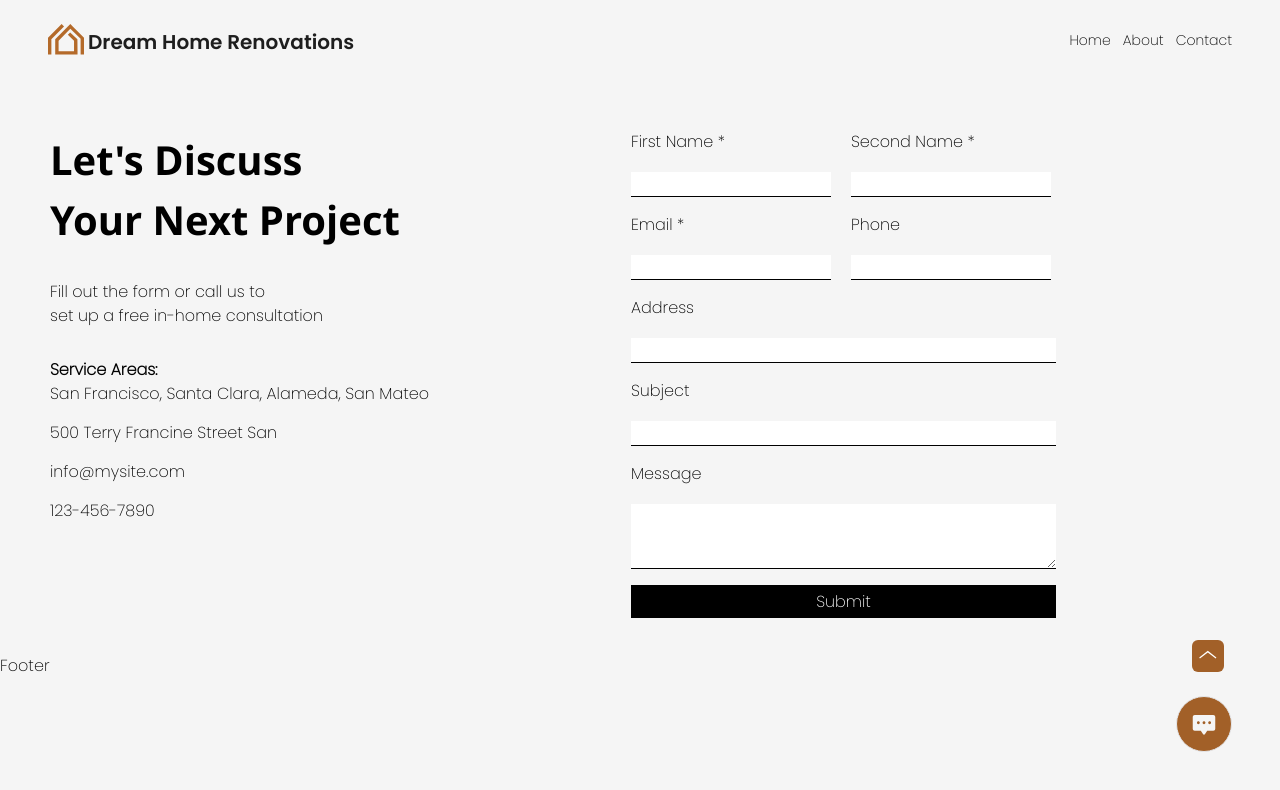
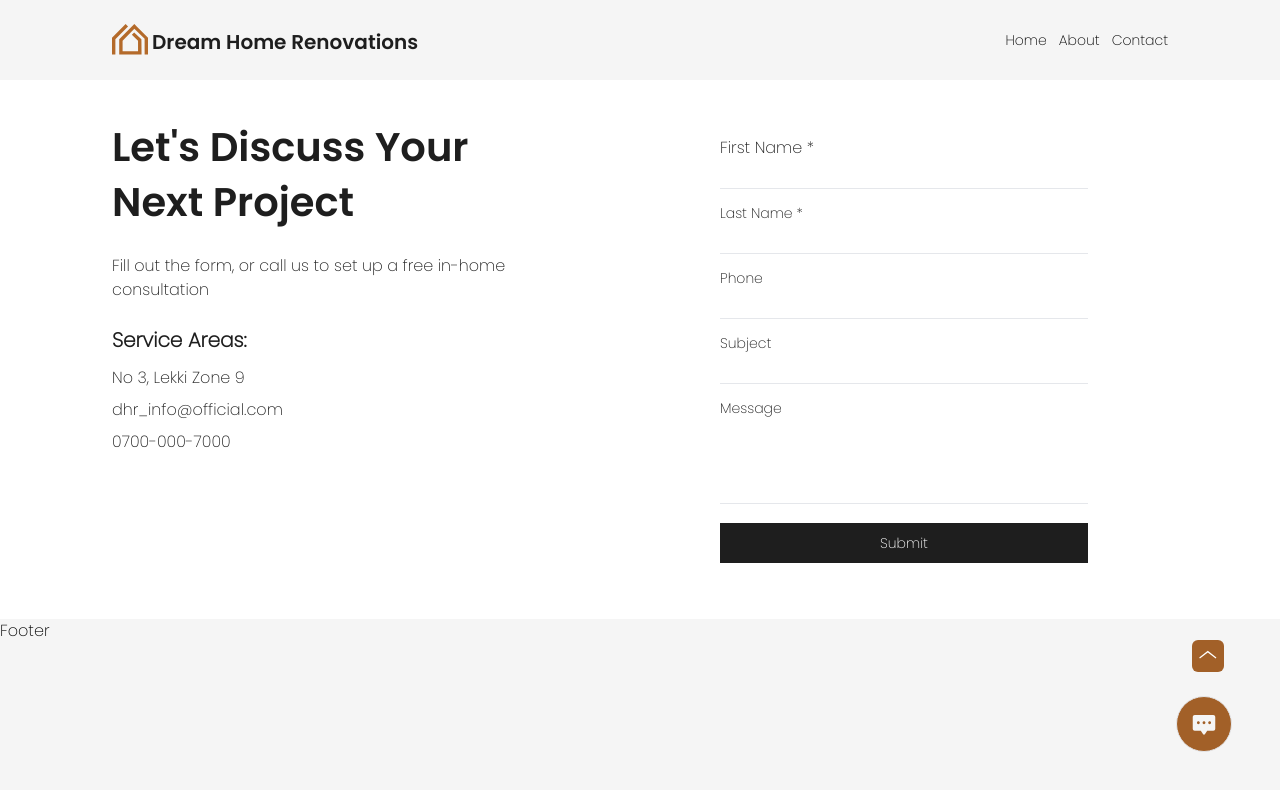
Before and after one commit to W-A-G-M-I/dreamhome_renovations, a React (Vite) app: page /contact in a window 1280 px wide. Shown: the top 790 px of the page. Built offline with nearby package versions, Linux system fonts and the light colour scheme.

Commit message:
modified components discuss and form, created contact us for the home and contact page

```diff
--- a/package.json
+++ b/package.json
@@ -10,6 +10,7 @@
     "preview": "vite preview"
   },
   "dependencies": {
+    "@formspree/react": "^2.5.1",
     "react": "^18.3.1",
     "react-dom": "^18.3.1",
     "react-router-dom": "^6.28.0"
--- a/src/components/_common/Btn.jsx
+++ b/src/components/_common/Btn.jsx
@@ -1,8 +1,26 @@
 import React from "react";
 
-const Btn = ({ text, containerStyle, handleClick }) => {
-  return <button className={containerStyle}>{text && text}
-  </button>;
+const getBtnVariant = (variant) => {
+  switch (variant) {
+    case "tea":
+      return "bg-white text-tea";
+    case "secondary":
+      return "bg-tea text-white";
+    default:
+      return "bg-charcoal text-white";
+  }
+};
+
+const Btn = ({ text, containerStyle, handleClick, variant, ...props}) => {
+  return (
+    <button
+      className={`${containerStyle} ${getBtnVariant(variant)}`}
+      onClick={handleClick}
+      {...props}
+    >
+      {text}
+    </button>
+  );
 };
 
 export default Btn;
--- a/src/components/_common/Header.jsx
+++ b/src/components/_common/Header.jsx
@@ -5,7 +5,7 @@ import MobileNav from "./MobileNav";
 
 const Header = () => {
   return (
-    <header className="px-4 md:px-12 h-20 flex-apart relative">
+    <header className="relative h-20 padded flex-apart">
       <div className="flex items-end">
         <Logo containerStyle="w-9 h-8" />
         <h1 className="text-xl font-heading ms-1 text-charcoal">
--- a/src/components/_common/InputField.jsx
+++ b/src/components/_common/InputField.jsx
@@ -10,7 +10,9 @@ const InputField = ({
   inputStyle,
   inputContainerStyle,
   iconSrc,
-  value
+  value,
+  mustFill = true,
+  handleChange
 }) => {
   const displayInput = () => {
     switch (type) {
@@ -21,6 +23,7 @@ const InputField = ({
             className={inputStyle}
             placeholder={placeholder}
             value={value}
+            onChange={handleChange}
           />
         );
       default:
@@ -31,6 +34,7 @@ const InputField = ({
             className={inputStyle}
             name={name}
             value={value}
+            onInput={handleChange}
           />
         );
     }
@@ -39,7 +43,7 @@ const InputField = ({
     <div className={containerStyle}>
       {label && (
         <label htmlFor={name} className={labelStyle}>
-          {label}
+          {label} {mustFill && "*"}
         </label>
       )}
 
--- a/src/components/_common/index.js
+++ b/src/components/_common/index.js
@@ -7,9 +7,11 @@ import MenuIcon from "./MenuIcon";
 import MobileNav from "./MobileNav";
 import Nav from "./Nav";
 import TitleDesc from "./TitleDesc";
+import Btn from "./Btn";
 import InputField from "./InputField";
 
 export {
+  Btn,
   Header,
   Footer,
   Logo,
--- a/src/components/contact/discuss/Discuss.jsx
+++ b/src/components/contact/discuss/Discuss.jsx
@@ -1,18 +1,34 @@
 import React from "react";
 import "./discuss.css";
+import { TitleDesc } from "../../_common";
+import { contactDetails } from "../../../constants";
 
 const Discuss = () => {
-  return <div className="discuss_lai">
-    <header className="header_lai">Let's Discuss <span className="span_lai">Your Next Project</span></header>
-    <section className="section_lai">
-      <p className="p-one_lai">Fill out the form or call us to<span className="span_lai">set up a free in-home consultation</span></p>
-      <header className="service-areas_lai">Service Areas:</header>
-      <p className="p-two_lai">San Francisco, Santa Clara, Alameda, San Mateo</p>
-      <p className="p-three_lai">500 Terry Francine Street San </p>
-      <p className="p-four_lai">info@mysite.com</p>
-      <p className="p-five_lai">123-456-7890</p>
-    </section>
-  </div>;
+  const ourDetails = Object.values(contactDetails).map((detail) => detail);
+
+  return (
+    <div className="md:w-1/2 md:pr-20">
+      <TitleDesc
+      containerStyle=""
+        title="Let's Discuss Your Next Project"
+        desc="Fill out the form, or call us to set up a free in-home consultation"
+        titleStyle="text-2xl font-heading md:text-[40px] md:leading-snug"
+        descStyle="text-sm mt-1 md:mt-6 md:text-base"
+      />
+
+      <article className="mt-6">
+        <h3 className="font-bold md:text-xl">Service Areas: </h3>
+
+        <div className="flex flex-col mt-3 gap-y-2">
+          {ourDetails.map((detail, index) => (
+            <p key={index} className="text-xs md:text-base">
+              {detail}
+            </p>
+          ))}
+        </div>
+      </article>
+    </div>
+  );
 };
 
 export default Discuss;
--- a/src/components/contact/form/Form.jsx
+++ b/src/components/contact/form/Form.jsx
@@ -1,46 +1,92 @@
-import React from 'react'
-import './form.css'
+import React, { useState } from "react";
+import "./form.css";
+import { InputField, Btn } from "../../_common";
+import { useForm, ValidationError } from "@formspree/react";
 
-const Form = () => {
+const Form = ({ btnVariant }) => {
+  const [state, handleSubmit] = useForm("xannqewb");
+  const [formData, setFormData] = useState({
+    firstname: "",
+    lastname: "",
+    phone: "",
+    subject: "",
+    message: "",
+  });
+
+  const handleChange = (e) => {
+    const name = e.currentTarget.name;
+    const value = e.currentTarget.value;
+    setFormData((prev) => ({ ...prev, [name]: value }));
+  };
+
   return (
-    <div className="form_lai">
-      <form method="post" action="">
-        <div className='flex-form_lai'>
-          <label for="name_lai">First Name *
-            <input type="text" id="name_lai" required></input>
-          </label>
+    <form onSubmit={handleSubmit} className="px-20 py-4 mt-6 md:mt-0 md:w-1/2">
+      <InputField
+        label="First Name"
+        labelStyle="text-sm md:text-base"
+        name="firstname"
+        inputContainerStyle="mt-1"
+        inputStyle="w-full bg-transparent border-b outline-none px-3"
+        value={formData.firstname}
+        handleChange={handleChange}
+        />
 
-          <label for="name_lai">Second Name *
-            <input type="text" id="name_lai" required></input>
-          </label>
-        </div>
+      <InputField
+        containerStyle="mt-3"
+        label="Last Name"
+        labelStyle="text-sm"
+        name="lastname"
+        inputContainerStyle="mt-1"
+        inputStyle="w-full bg-transparent border-b outline-none px-3"
+        value={formData.lastname}
+        handleChange={handleChange}
+        />
 
-        <div className='flex-form_lai'>
-          <label for="email_lai">Email *
-            <input type="email" id="email_lai" required></input>
-          </label>
+      <InputField
+        containerStyle="mt-3"
+        label="Phone"
+        labelStyle="text-sm"
+        name="phone"
+        inputContainerStyle="mt-1"
+        inputStyle="w-full bg-transparent border-b outline-none px-3"
+        mustFill={false}
+        value={formData.phone}
+        handleChange={handleChange}
+        />
 
-          <label for="number_lai">Phone
-            <input type="tel" id="number_lai" minLength={11} required></input>
-          </label>
-        </div>
+      <InputField
+        containerStyle="mt-3"
+        label="Subject"
+        labelStyle="text-sm"
+        name="subject"
+        inputContainerStyle="mt-1"
+        inputStyle="w-full bg-transparent border-b outline-none px-3"
+        mustFill={false}
+        value={formData.subject}
+        handleChange={handleChange}
+        />
 
-        <label for="address_lai">Address
-          <input type="text" id="address_lai" required></input>
-        </label>
+      <InputField
+        containerStyle="mt-3"
+        type="textarea"
+        label="Message"
+        labelStyle="text-sm"
+        name="message"
+        inputContainerStyle="mt-1"
+        inputStyle="w-full bg-transparent border-b outline-none px-3 h-20 resize-none"
+        mustFill={false}
+        value={formData.message}
+        handleChange={handleChange}
+      />
 
-        <label for="subject_lai">Subject
-          <input type="text" id="subject_lai" required></input>
-        </label>
+      <Btn
+        text="Submit"
+        variant={btnVariant}
+        containerStyle="w-full h-10 mt-3 text-sm"
+        disabled={state.submitting}
+      />
+    </form>
+  );
+};
 
-        <label for="message_lai">Message
-          <textarea id="message_lai" name="message" rows="8" cols="50" minLength={50} maxLength={700} required></textarea>
-        </label>
-
-        <input type="submit" id="submit_lai"/>
-      </form>
-    </div>
-  )
-}
-
-export default Form
+export default Form;
--- /dev/null
+++ b/src/components/home/ContactUs.jsx
@@ -0,0 +1,20 @@
+import React from "react";
+import Discuss from "../contact/discuss/Discuss";
+import Form from "../contact/form/Form";
+import { contactTheme } from "../../constants";
+
+const formBtnVariant = {
+  light: "default",
+  dark: "tea",
+};
+
+const ContactUs = ({ theme = "light" }) => {
+  return (
+    <section className={`py-5 md:py-10 padded md:flex ${contactTheme[theme]}`}>
+      <Discuss />
+      <Form btnVariant={formBtnVariant[theme]} />
+    </section>
+  );
+};
+
+export default ContactUs;
--- a/src/constants/index.js
+++ b/src/constants/index.js
@@ -44,3 +44,15 @@ export const reviews = [
       "Dream House Renovations exceeded our expectations. They turned our outdated bathroom into a luxurious space. The craftsmanship and design expertise were top-notch!",
   },
 ];
+
+export const contactDetails = {
+  location: "No 3, Lekki Zone 9",
+  email: "dhr_info@official.com",
+  phone: "0700-000-7000",
+};
+
+
+export const contactTheme = {
+  light: "text-charcoal bg-white",
+  dark: "text-white bg-charcoal",
+};
--- a/src/index.css
+++ b/src/index.css
@@ -10,7 +10,7 @@
   --color_8: 143, 143, 143;
   --color_9: 86, 86, 86;
   --color_10: 30, 30, 30;
-  --color_11: 245, 245, 245;
+  --color_11: rgb(245, 245, 245);
   --color_12: 219, 219, 219;
   --color_13: 143, 143, 143;
   --color_14: 86, 86, 86;
@@ -108,7 +108,7 @@
 } */
 
 .btn__menu {
-  @apply size-10 flex-apart flex-col absolute top-1/2 -translate-y-1/2 z-50 right-4 py-3 md:hidden;
+  @apply absolute z-50 flex-col py-3 -translate-y-1/2 size-10 flex-apart top-1/2 right-4 md:hidden;
 }
 
 .btn__stroke {
@@ -116,14 +116,13 @@
 }
 
 .btn__stroke--active {
-  @apply block absolute left-1/2 -translate-x-1/2 top-1/2 -translate-y-1/2 w-7;
+  @apply absolute block -translate-x-1/2 -translate-y-1/2 left-1/2 top-1/2 w-7;
 }
 
+.padded {
+  @apply px-4 md:px-28
+}
 
-
-* {
-  box-sizing: border-box;
-}
 
 /* To flex "Discuss" and "Form" */
 .flex_lai {
--- a/src/pages/Contact.jsx
+++ b/src/pages/Contact.jsx
@@ -1,14 +1,8 @@
 import React from "react";
-import Form from "../components/contact/form/Form";
-import Discuss from "../components/contact/discuss/Discuss";
+import ContactUs from "../components/home/ContactUs";
 
 const Contact = () => {
-  return (
-    <section className="flex_lai">
-      <Discuss />
-      <Form />
-    </section>
-  );
+  return <ContactUs />;
 };
 
 export default Contact;
--- a/src/pages/Home.jsx
+++ b/src/pages/Home.jsx
@@ -4,6 +4,7 @@ import Emphasis from "../components/home/emphasis/Emphasis";
 import Reason from "../components/home/reasons/Reason";
 import Services from "../components/home/our_services/Services";
 import Customer from "../components/home/customer/Customer";
+import ContactUs from "../components/home/ContactUs";
 
 const Home = () => {
   return <section>
@@ -12,6 +13,7 @@ const Home = () => {
     <Reason />
     <Services />
     <Customer />
+    <ContactUs theme="dark" />
   </section>;
 };
 
```
Also changed, not shown: 1 other file (tests, documents, lock files or other folders).
